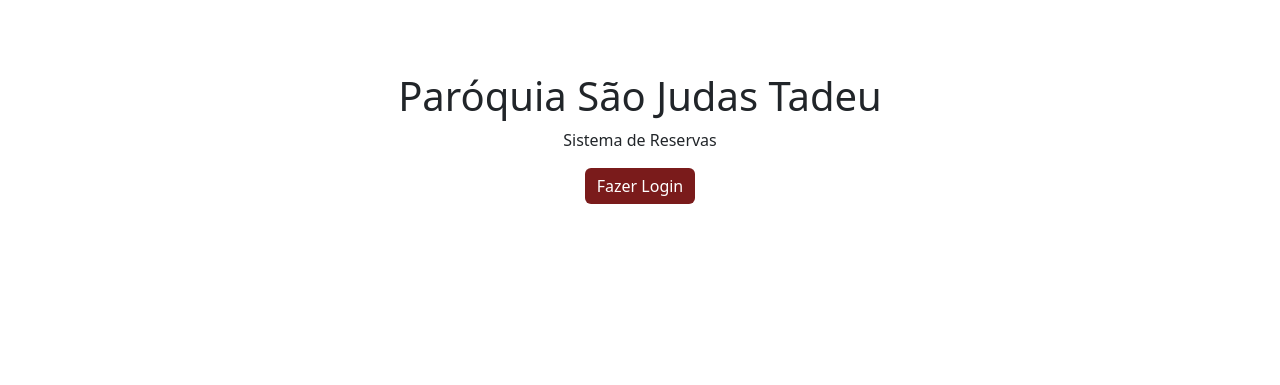
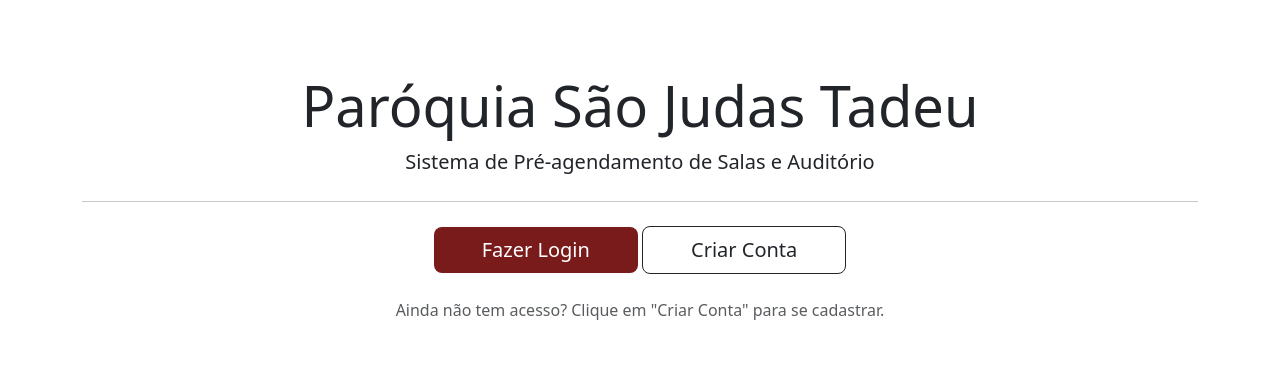
Before and after one commit to Fonseca2025/reserva-paroquia, a Flask app: page / in a window 1280 px wide. Shown: the part 60-445 px from the top of the page. Run offline with Flask 3, Linux system fonts and the light colour scheme.

Commit message:
Adicionando botões de cadastro

```diff
--- a/templates/index.html
+++ b/templates/index.html
@@ -1,12 +1,19 @@
 {% extends "base.html" %}
 {% block content %}
-<div class="text-center p-5">
-    <h1>Paróquia São Judas Tadeu</h1>
-    <p>Sistema de Reservas</p>
+<div class="text-center py-5">
+    <h1 class="display-4" style="color: var(--verde-paroquia);">Paróquia São Judas Tadeu</h1>
+    <p class="lead">Sistema de Pré-agendamento de Salas e Auditório</p>
+    <hr class="my-4">
+
     {% if current_user.is_authenticated %}
-        <a href="/solicitar" class="btn btn-primary btn-lg">Solicitar Reserva</a>
+        <h3 class="mb-4">Olá, {{ current_user.username }}!</h3>
+        <a class="btn btn-primary btn-lg px-5" href="/solicitar" role="button">Solicitar Reserva</a>
     {% else %}
-        <a href="/login" class="btn btn-primary">Fazer Login</a>
+        <div class="d-grid gap-3 d-md-block">
+            <a class="btn btn-primary btn-lg px-5" href="/login">Fazer Login</a>
+            <a class="btn btn-outline-dark btn-lg px-5" href="/cadastro">Criar Conta</a>
+        </div>
+        <p class="mt-4 text-muted">Ainda não tem acesso? Clique em "Criar Conta" para se cadastrar.</p>
     {% endif %}
 </div>
 {% endblock %}
```
Also changed, not shown: templates/login.html (+20 -6 lines).
